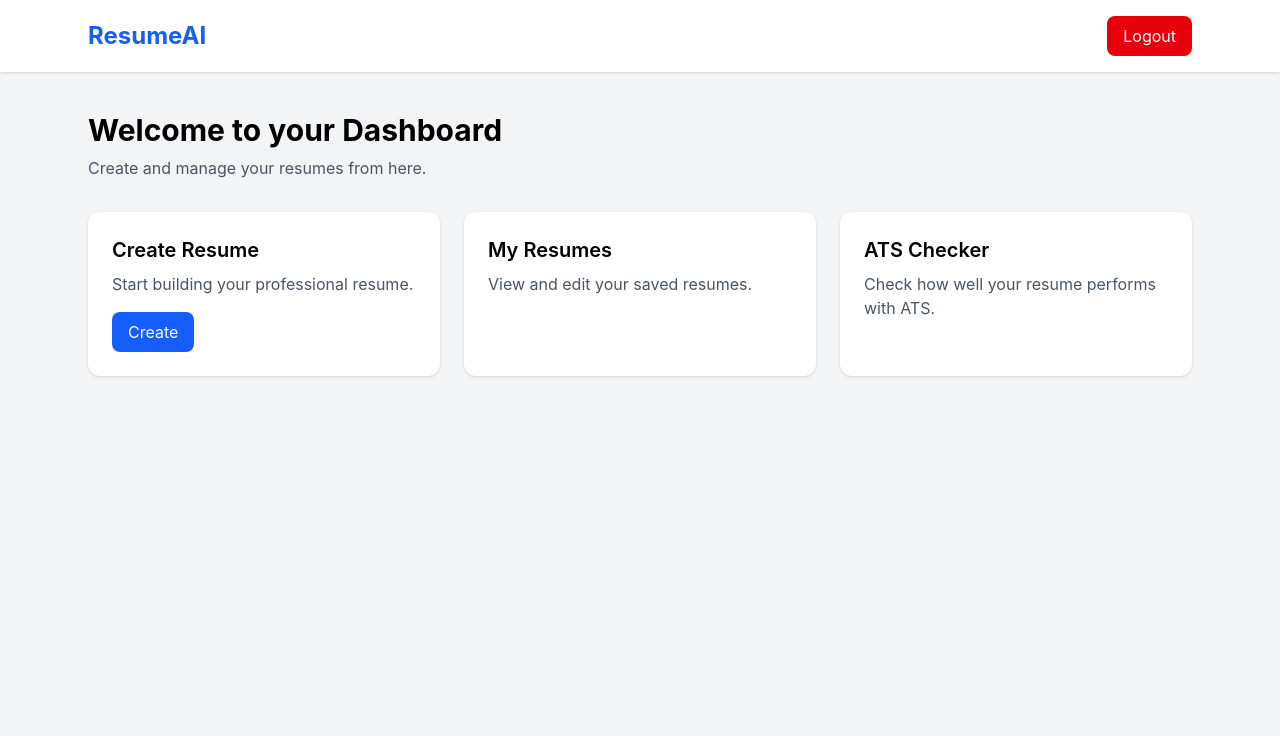
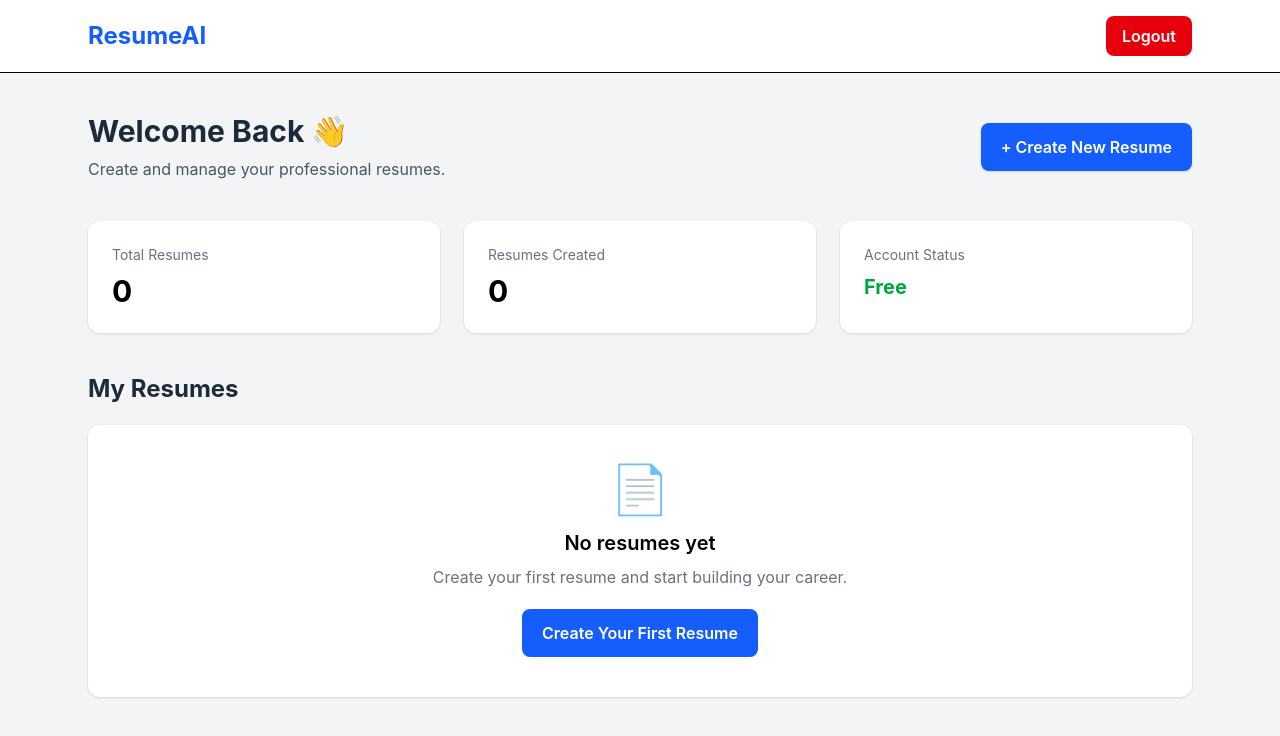
Before and after one commit to vindhyachal1928/ResumeBuilderSaaS, a React (Vite) app in the folder client/: page /dashboard in a window 1280 px wide. Shown: the top 736 px of the page. Built offline with nearby package versions, Linux system fonts and the light colour scheme; sample sign-in values are in the browser's storage.

Commit message:
day 16: build resume dashboard

```diff
--- a/client/src/pages/Dashboard.jsx
+++ b/client/src/pages/Dashboard.jsx
@@ -1,66 +1,129 @@
+import { useNavigate } from "react-router-dom";
+
 function Dashboard() {
+  const navigate = useNavigate();
+
+  const handleLogout = () => {
+    localStorage.removeItem("token");
+    navigate("/login");
+  };
+
+  const handleCreateResume = () => {
+    alert("Resume creation will be added soon!");
+  };
+
   return (
     <div className="min-h-screen bg-gray-100">
 
-      <nav className="bg-white shadow">
+      {/* Navbar */}
+      <nav className="border-b bg-white">
         <div className="mx-auto flex max-w-6xl items-center justify-between px-6 py-4">
+
           <h1 className="text-2xl font-bold text-blue-600">
             ResumeAI
           </h1>
 
-          <button className="rounded-lg bg-red-600 px-4 py-2 text-white hover:bg-red-700">
+          <button
+            onClick={handleLogout}
+            className="rounded-lg bg-red-600 px-4 py-2 font-semibold text-white hover:bg-red-700"
+          >
             Logout
           </button>
+
         </div>
       </nav>
 
+      {/* Main Content */}
       <main className="mx-auto max-w-6xl px-6 py-10">
 
-        <h2 className="text-3xl font-bold">
-          Welcome to your Dashboard
-        </h2>
+        {/* Welcome Section */}
+        <div className="flex items-center justify-between">
 
-        <p className="mt-2 text-gray-600">
-          Create and manage your resumes from here.
-        </p>
-
-        <div className="mt-8 grid gap-6 md:grid-cols-3">
-
-          <div className="rounded-xl bg-white p-6 shadow">
-            <h3 className="text-xl font-semibold">
-              Create Resume
-            </h3>
+          <div>
+            <h2 className="text-3xl font-bold text-gray-800">
+              Welcome Back 👋
+            </h2>
 
             <p className="mt-2 text-gray-600">
-              Start building your professional resume.
-            </p>
-
-            <button className="mt-4 rounded-lg bg-blue-600 px-4 py-2 text-white">
-              Create
-            </button>
-          </div>
-
-          <div className="rounded-xl bg-white p-6 shadow">
-            <h3 className="text-xl font-semibold">
-              My Resumes
-            </h3>
-
-            <p className="mt-2 text-gray-600">
-              View and edit your saved resumes.
+              Create and manage your professional resumes.
             </p>
           </div>
 
-          <div className="rounded-xl bg-white p-6 shadow">
-            <h3 className="text-xl font-semibold">
-              ATS Checker
+          <button
+            onClick={handleCreateResume}
+            className="rounded-lg bg-blue-600 px-5 py-3 font-semibold text-white shadow hover:bg-blue-700"
+          >
+            + Create New Resume
+          </button>
+
+        </div>
+
+        {/* Stats */}
+        <div className="mt-10 grid gap-6 md:grid-cols-3">
+
+          <div className="rounded-xl bg-white p-6 shadow-sm">
+            <p className="text-sm text-gray-500">
+              Total Resumes
+            </p>
+
+            <h3 className="mt-2 text-3xl font-bold">
+              0
             </h3>
+          </div>
 
-            <p className="mt-2 text-gray-600">
-              Check how well your resume performs with ATS.
+          <div className="rounded-xl bg-white p-6 shadow-sm">
+            <p className="text-sm text-gray-500">
+              Resumes Created
             </p>
+
+            <h3 className="mt-2 text-3xl font-bold">
+              0
+            </h3>
+          </div>
+
+          <div className="rounded-xl bg-white p-6 shadow-sm">
+            <p className="text-sm text-gray-500">
+              Account Status
+            </p>
+
+            <h3 className="mt-2 text-xl font-bold text-green-600">
+              Free
+            </h3>
           </div>
 
         </div>
+
+        {/* My Resumes */}
+        <section className="mt-10">
+
+          <h2 className="text-2xl font-bold text-gray-800">
+            My Resumes
+          </h2>
+
+          <div className="mt-5 rounded-xl bg-white p-10 text-center shadow-sm">
+
+            <div className="text-5xl">
+              📄
+            </div>
+
+            <h3 className="mt-4 text-xl font-semibold">
+              No resumes yet
+            </h3>
+
+            <p className="mt-2 text-gray-500">
+              Create your first resume and start building your career.
+            </p>
+
+            <button
+              onClick={handleCreateResume}
+              className="mt-5 rounded-lg bg-blue-600 px-5 py-3 font-semibold text-white hover:bg-blue-700"
+            >
+              Create Your First Resume
+            </button>
+
+          </div>
+
+        </section>
 
       </main>
 
```
